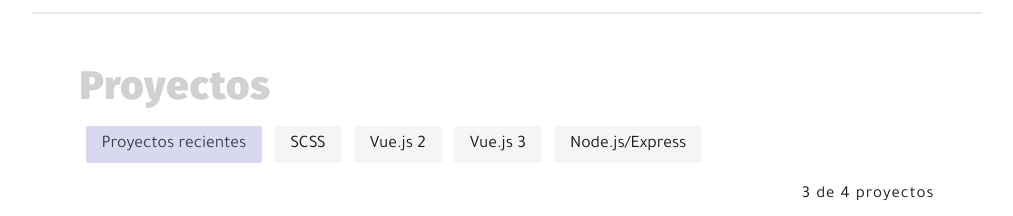
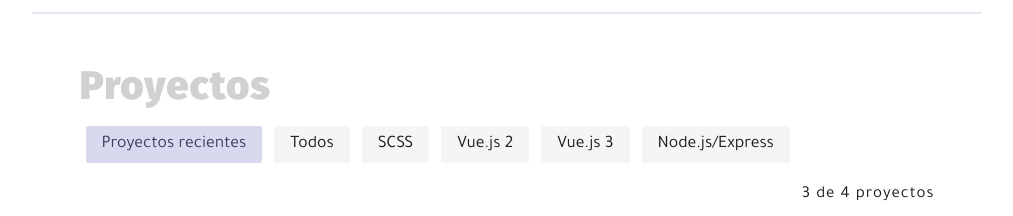
Before and after one commit to avelezdo/portfolio-vue3, a Vue app: page / in a window 1280 px wide. Shown: the part 2340-2556 px from the top of the page, without its empty margins (133-1146 px from the left). Built offline with nearby package versions, Linux system fonts and the light colour scheme.

Commit message:
Se agrega la opción 'Todos' para mostrar todos los proyectos

```diff
--- a/src/assets/js/render-projects.js
+++ b/src/assets/js/render-projects.js
@@ -1,7 +1,6 @@
 import { projects as myProjects } from './projects.js'
 
-let skills = ['Proyectos recientes', 'SCSS', 'Vue.js 2', 'Vue.js 3', 'Node.js/Express']
-
+let skills = ['Proyectos recientes', 'Todos', 'SCSS', 'Vue.js 2', 'Vue.js 3', 'Node.js/Express']
 let selectedSkill = null
 
 let renderSkills = function (num) {
@@ -105,7 +104,7 @@ let addTechnologies = function (project) {
 }
 
 let filterProjects = function (query) {
-	if (selectedSkill === 'All') {
+	if (selectedSkill === 'Todos') {
 		return myProjects
 	}
 	if (selectedSkill === 'Proyectos recientes') {
```
